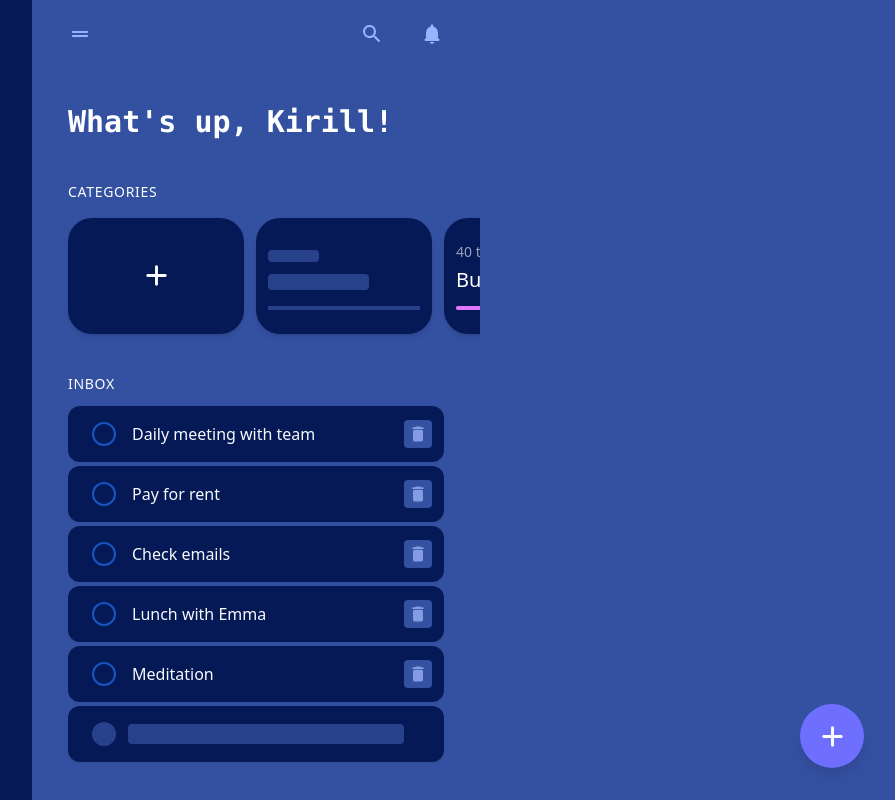
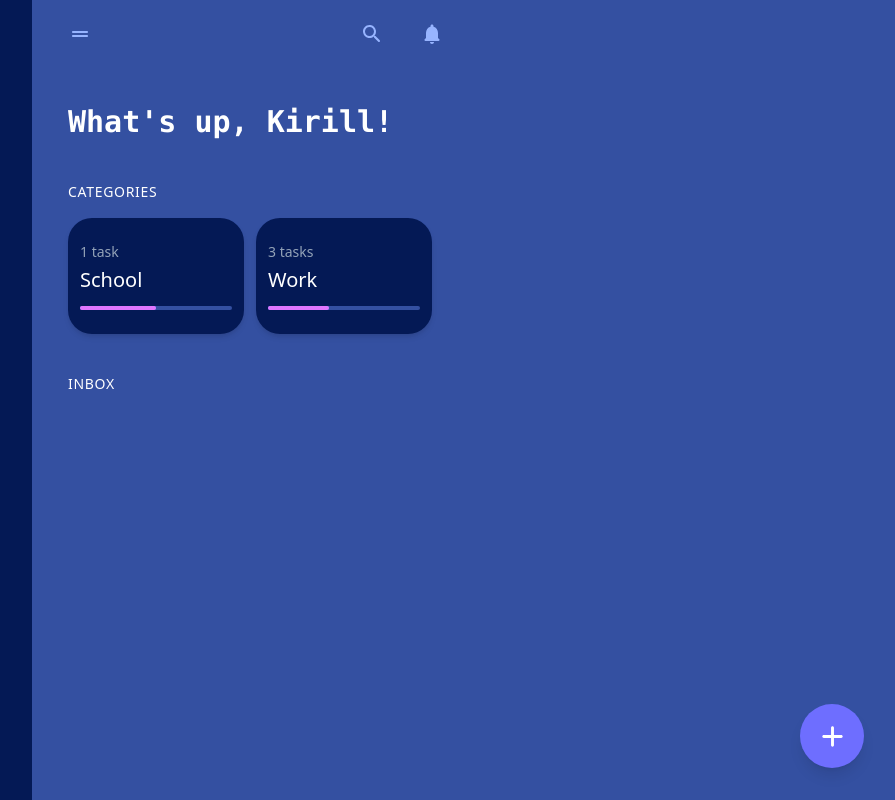
Before and after one commit to Cyber-Kira/todo, a React (Create React App) app: page / in a window 1280 px wide. Shown: the whole page, without its empty margins (384-1279 px from the left). Built offline with nearby package versions, Linux system fonts and the light colour scheme.

Commit message:
feat: separate componets from app

```diff
--- a/src/components/App/App.tsx
+++ b/src/components/App/App.tsx
@@ -1,4 +1,3 @@
-import AddRoundedIcon from '@mui/icons-material/AddRounded'
 import ChevronLeftRoundedIcon from '@mui/icons-material/ChevronLeftRounded'
 import BookmarkBorderOutlinedIcon from '@mui/icons-material/BookmarkBorderOutlined'
 import AppsOutlinedIcon from '@mui/icons-material/AppsOutlined'
@@ -10,6 +9,7 @@ import { ThemeToggle } from '../ThemeToggle'
 import { TotoItem } from '../TodoItem'
 import image from '../../avatar.png'
 import { AddTaskButton } from '../AddTaskButton'
+import { Categories } from '../Categories'
 
 // Running this function on first render
 // to remove transition between default
@@ -40,6 +40,19 @@ export const App = () => {
 		[overlay]
 	)
 
+	const categories = [
+		{
+			title: 'School',
+			tasks: ['Go to school'],
+			completedTasks: ['Do homework'],
+		},
+		{
+			title: 'Work',
+			tasks: ['Go to work', 'Clear the desk', 'Learn Postgresql'],
+			completedTasks: ['Create a prototype', 'Refactor components'],
+		},
+	]
+
 	return (
 		<AddItemContext.Provider value={menuState}>
 			<div
@@ -58,49 +71,11 @@ export const App = () => {
 					<div className='text-black dark:text-white text-3xl px-9 pt-9 font-mono font-semibold leading-10 transition-colors'>
 						What&apos;s up, Kirill!
 					</div>
-					<div className='mt-10'>
-						<p className='text-black pl-9 tracking-wider dark:text-white text-sm uppercase'>
-							Categories
-						</p>
-						<div className='w-full snap-x px-9 py-4 flex gap-3 first:pl-9 last:pr-9 overflow-auto'>
-							<div className='flex snap-center justify-center items-center w-44 shrink-0 rounded-3xl bg-white dark:bg-purpleDark cursor-pointer shadow-md'>
-								<div className='text-slate-800 dark:text-white'>
-									<AddRoundedIcon fontSize='large' />
-								</div>
-							</div>
-							<div className='flex snap-center flex-col gap-3 w-44 shrink-0 rounded-3xl bg-white dark:bg-purpleDark px-3 py-6 shadow-md'>
-								<div className='text-sm mt-2 w-2/6 rounded bg-slate-200 dark:bg-purpleLight h-3 animate-pulse' />
-								<div className='text-xl w-4/6 rounded bg-slate-200 dark:bg-purpleLight h-4 animate-pulse' />
-								<div className='w-full mt-auto h-1 bg-slate-200 dark:bg-purpleLight animate-pulse' />
-							</div>
-							<div className='w-44 snap-center shrink-0 rounded-3xl bg-white dark:bg-purpleDark px-3 py-6 cursor-pointer shadow-md'>
-								<p className='mb-1 text-sm text-slate-400'>40 tasks</p>
-								<p className='mb-3 text-xl text-black dark:text-white truncate'>
-									Business
-								</p>
-								<div className='w-full h-1 bg-purpleLight rounded-lg'>
-									<div className='w-2/3 bg-purpleBright h-1 rounded-lg backdrop-brightness-150' />
-								</div>
-							</div>
-						</div>
-					</div>
+					<Categories categories={categories} />
 					<div className='mt-6 px-9 flex flex-col gap-1'>
 						<p className='text-black tracking-wider dark:text-white text-sm uppercase mb-2'>
 							Inbox
 						</p>
-						<div className='flex flex-col gap-1 h-full mb-8'>
-							<TotoItem title='Daily meeting with team' />
-							<TotoItem title='Pay for rent' />
-							<TotoItem title='Check emails' />
-							<TotoItem title='Lunch with Emma' />
-							<TotoItem title='Meditation' />
-							<div className='flex items-center outline-none shadow-sm shrink-0 select-none w-full h-14 dark:text-slate-50 bg-light dark:bg-purpleDark rounded-xl transition-colors pl-3'>
-								<div className='flex items-center justify-center'>
-									<div className='relative animate-pulse inline-block mx-3 w-6 h-6 rounded-full bg-slate-200 dark:bg-purpleLight ' />
-								</div>
-								<div className='w-full mr-10 h-5 rounded animate-pulse bg-slate-200 dark:bg-purpleLight' />
-							</div>
-						</div>
 					</div>
 					<Background
 						colorLight='bg-lightDimmed'
```
